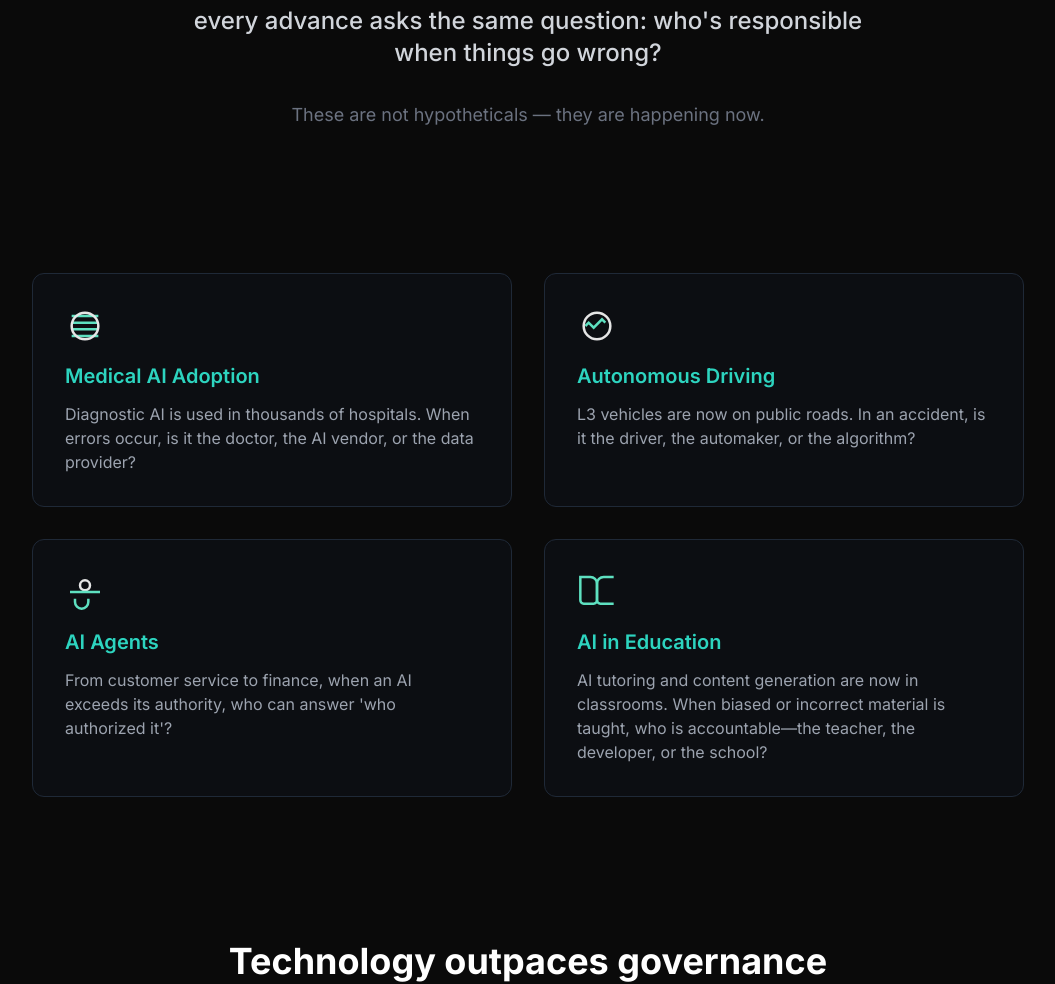
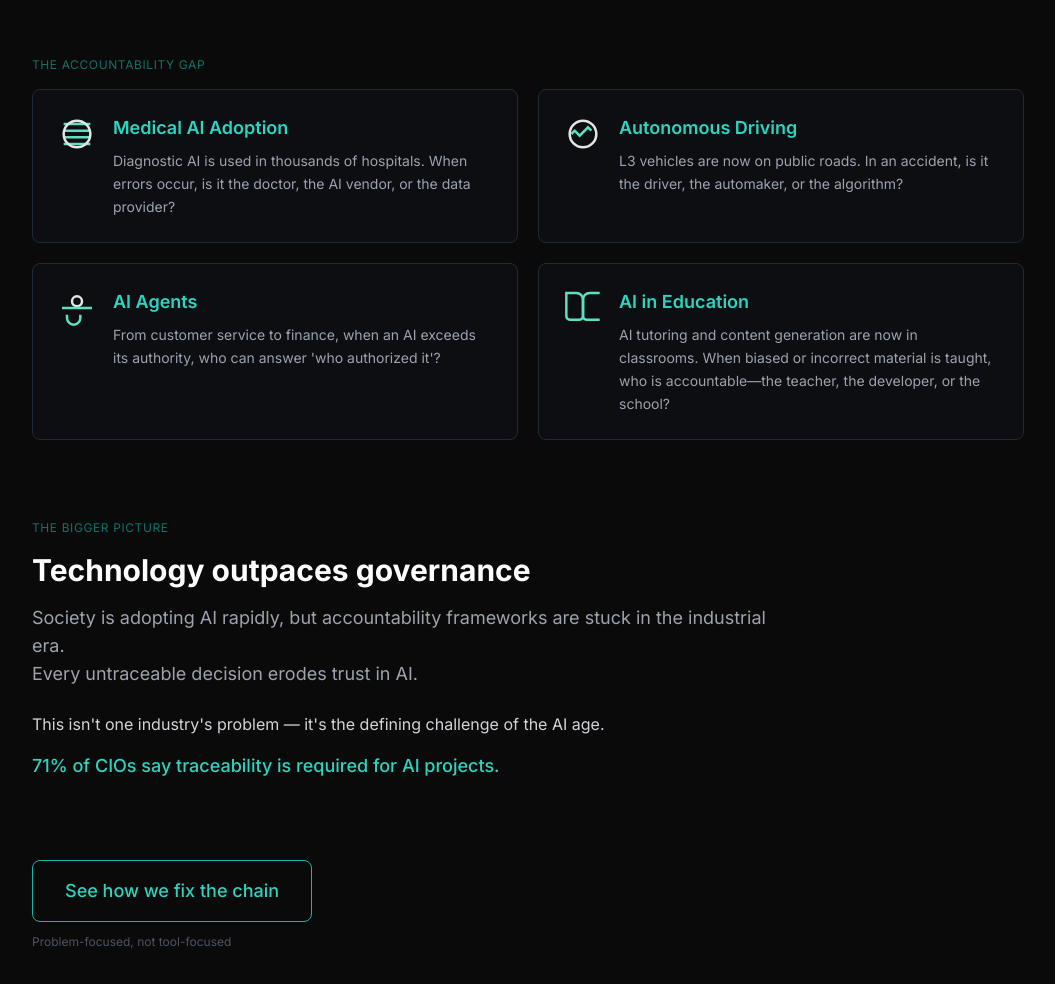
Before and after one commit to schchit/hjs-api, a website: page public/index.html in a window 1280 px wide. Shown: the part 555-1539 px from the top of the page, without its empty margins (112-1167 px from the left). Drawn offline with nearby package versions, Linux system fonts and the light colour scheme.

Commit message:
style: left-align content, increase top spacing for breathing room

```diff
--- a/public/index.html
+++ b/public/index.html
@@ -11,27 +11,21 @@
         body { background: #0a0a0a; }
         .icon { width: 2.5rem; height: 2.5rem; stroke: #5ee0c0; fill: none; stroke-width: 1.5; }
         .card-text { word-break: keep-all; word-wrap: break-word; }
-        /* 极简下拉菜单样式 */
         select {
             background-color: transparent;
-            color: #9ca3af; /* gray-400 */
+            color: #9ca3af;
             font-size: 0.75rem;
             cursor: pointer;
         }
-        select:focus {
-            outline: none;
-        }
-        select option {
-            background-color: #111827; /* gray-900 */
-            color: white;
-        }
+        select:focus { outline: none; }
+        select option { background-color: #111827; color: white; }
     </style>
 </head>
 <body class="bg-[#0a0a0a] text-[#e5e5e5] antialiased">
-    <!-- 大幅增加顶部内边距，让内容整体下移 -->
-    <div class="max-w-5xl mx-auto px-4 pt-24 md:pt-32 pb-12">
-        <!-- 极简导航：保留语言下拉，但去掉视觉样式 -->
-        <div class="flex justify-between items-center mb-24 md:mb-32 text-sm">
+    <!-- 整体下移：增加顶部内边距，但保持导航在顶部 -->
+    <div class="max-w-5xl mx-auto px-4 pt-20 pb-12">
+        <!-- 导航 - 保持在最上方 -->
+        <div class="flex justify-between items-center mb-16 text-sm">
             <div class="text-white font-semibold text-lg">HJS</div>
             <div class="flex gap-8 md:gap-10 text-gray-400">
                 <a href="/" class="text-white hover:text-teal-400 transition" data-i18n="nav_home">Home</a>
@@ -40,111 +34,115 @@
                 <a href="/console.html" class="hover:text-teal-400 transition" data-i18n="nav_console">Console</a>
                 <a href="/lookup.html" class="hover:text-teal-400 transition" data-i18n="nav_lookup">Lookup</a>
             </div>
-            <!-- 极简语言下拉：透明背景、无边框、灰色文字 -->
             <select onchange="switchLang(this.value)">
                 <option value="en" selected>EN</option>
                 <option value="zh">中文</option>
             </select>
         </div>
 
-        <!-- 核心社会问题 - 标题层级明确 -->
-        <div class="text-center mb-28 md:mb-36">
-            <!-- H1: 最大、最粗、最亮 -->
-            <h1 class="text-5xl md:text-6xl font-bold text-white mb-8 leading-tight max-w-4xl mx-auto px-2" data-i18n="headline">
+        <!-- 核心标题区域 - 左对齐，自然换行 -->
+        <div class="mb-16">
+            <!-- 上标题 - 位置不变，但左对齐 -->
+            <h1 class="text-5xl md:text-6xl font-bold text-white leading-tight max-w-4xl" data-i18n="headline">
                 AI is reshaping society<br>but accountability hasn't caught up
             </h1>
 
-            <!-- H2: 中等粗细，略亮 -->
-            <p class="text-xl md:text-2xl text-gray-300 font-medium max-w-3xl mx-auto px-4 leading-relaxed" data-i18n="subhead">
-                Medical AI, autonomous driving, AI agents in the workplace, AI in education —<br class="hidden sm:block">
+            <!-- 副标题 - 左对齐，自然宽度 -->
+            <p class="text-xl md:text-2xl text-gray-300 max-w-3xl mt-6 leading-relaxed" data-i18n="subhead">
+                Medical AI, autonomous driving, AI agents in the workplace, AI in education —<br>
                 every advance asks the same question: who's responsible when things go wrong?
             </p>
 
-            <!-- 强调句 -->
-            <p class="text-base md:text-lg text-gray-500 mt-6 md:mt-8" data-i18n="subfoot">
+            <!-- 强调句 - 左对齐 -->
+            <p class="text-base md:text-lg text-gray-500 mt-4" data-i18n="subfoot">
                 These are not hypotheticals — they are happening now.
             </p>
         </div>
 
-        <!-- 行业痛点（四个卡片）- 卡片标题用品牌色突出 -->
-        <div class="grid md:grid-cols-2 gap-6 md:gap-8 mb-28 md:mb-36">
+        <!-- 行业痛点卡片 - 左对齐内容 -->
+        <div class="mb-20">
+            <!-- 区域小标题 - 左对齐 -->
+            <p class="text-xs text-teal-500/60 uppercase tracking-wider mb-4">The accountability gap</p>
+
+            <div class="grid md:grid-cols-2 gap-5">
                 <!-- 医疗AI -->
-            <div class="p-6 md:p-8 border border-gray-800 rounded-xl bg-gray-900/30
-                        hover:bg-gray-900/50 hover:border-teal-500/30 hover:shadow-lg
-                        hover:shadow-teal-500/5 transition-all duration-300">
-                <div class="mb-4">
-                    <svg class="icon" viewBox="0 0 24 24" stroke="currentColor">
+                <div class="p-6 border border-gray-800 rounded-lg bg-gray-900/30
+                            hover:bg-gray-900/50 hover:border-teal-500/30 transition-all">
+                    <div class="flex items-start gap-4">
+                        <svg class="icon flex-shrink-0" viewBox="0 0 24 24" stroke="currentColor">
                             <path d="M4 14h16M4 18h16M4 6h16M4 10h16" />
                             <circle cx="12" cy="12" r="8" stroke="currentColor" fill="none"/>
                         </svg>
+                        <div>
+                            <h3 class="text-lg font-semibold text-teal-400 mb-2" data-i18n="pain1_title">Medical AI Adoption</h3>
+                            <p class="text-gray-400 text-sm leading-relaxed card-text" data-i18n="pain1_desc">Diagnostic AI is used in thousands of hospitals. When errors occur, is it the doctor, the AI vendor, or the data provider?</p>
                         </div>
-                <!-- H3: 品牌色，中等粗细 -->
-                <h3 class="text-lg md:text-xl text-teal-400 font-semibold mb-3" data-i18n="pain1_title">Medical AI Adoption</h3>
-                <p class="text-gray-400 text-sm md:text-base leading-relaxed card-text" data-i18n="pain1_desc">Diagnostic AI is used in thousands of hospitals. When errors occur, is it the doctor, the AI vendor, or the data provider?</p>
+                    </div>
                 </div>
                 <!-- 自动驾驶 -->
-            <div class="p-6 md:p-8 border border-gray-800 rounded-xl bg-gray-900/30
-                        hover:bg-gray-900/50 hover:border-teal-500/30 hover:shadow-lg
-                        hover:shadow-teal-500/5 transition-all duration-300">
-                <div class="mb-4">
-                    <svg class="icon" viewBox="0 0 24 24" stroke="currentColor">
+                <div class="p-6 border border-gray-800 rounded-lg bg-gray-900/30
+                            hover:bg-gray-900/50 hover:border-teal-500/30 transition-all">
+                    <div class="flex items-start gap-4">
+                        <svg class="icon flex-shrink-0" viewBox="0 0 24 24" stroke="currentColor">
                             <path d="M5 12l2-2 3 3 5-5 2 2" />
                             <circle cx="12" cy="12" r="8" stroke="currentColor" fill="none"/>
                         </svg>
+                        <div>
+                            <h3 class="text-lg font-semibold text-teal-400 mb-2" data-i18n="pain2_title">Autonomous Driving</h3>
+                            <p class="text-gray-400 text-sm leading-relaxed card-text" data-i18n="pain2_desc">L3 vehicles are now on public roads. In an accident, is it the driver, the automaker, or the algorithm?</p>
                         </div>
-                <h3 class="text-lg md:text-xl text-teal-400 font-semibold mb-3" data-i18n="pain2_title">Autonomous Driving</h3>
-                <p class="text-gray-400 text-sm md:text-base leading-relaxed card-text" data-i18n="pain2_desc">L3 vehicles are now on public roads. In an accident, is it the driver, the automaker, or the algorithm?</p>
+                    </div>
                 </div>
                 <!-- AI智能体 -->
-            <div class="p-6 md:p-8 border border-gray-800 rounded-xl bg-gray-900/30
-                        hover:bg-gray-900/50 hover:border-teal-500/30 hover:shadow-lg
-                        hover:shadow-teal-500/5 transition-all duration-300">
-                <div class="mb-4">
-                    <svg class="icon" viewBox="0 0 24 24" stroke="currentColor">
+                <div class="p-6 border border-gray-800 rounded-lg bg-gray-900/30
+                            hover:bg-gray-900/50 hover:border-teal-500/30 transition-all">
+                    <div class="flex items-start gap-4">
+                        <svg class="icon flex-shrink-0" viewBox="0 0 24 24" stroke="currentColor">
                             <circle cx="12" cy="8" r="3" stroke="currentColor" fill="none"/>
                             <path d="M6 16v2a4 4 0 0 0 8 0v-2" />
                             <path d="M3 12h18" />
                         </svg>
+                        <div>
+                            <h3 class="text-lg font-semibold text-teal-400 mb-2" data-i18n="pain3_title">AI Agents</h3>
+                            <p class="text-gray-400 text-sm leading-relaxed card-text" data-i18n="pain3_desc">From customer service to finance, when an AI exceeds its authority, who can answer 'who authorized it'?</p>
                         </div>
-                <h3 class="text-lg md:text-xl text-teal-400 font-semibold mb-3" data-i18n="pain3_title">AI Agents</h3>
-                <p class="text-gray-400 text-sm md:text-base leading-relaxed card-text" data-i18n="pain3_desc">From customer service to finance, when an AI exceeds its authority, who can answer 'who authorized it'?</p>
+                    </div>
                 </div>
                 <!-- 教育AI -->
-            <div class="p-6 md:p-8 border border-gray-800 rounded-xl bg-gray-900/30
-                        hover:bg-gray-900/50 hover:border-teal-500/30 hover:shadow-lg
-                        hover:shadow-teal-500/5 transition-all duration-300">
-                <div class="mb-4">
-                    <svg class="icon" viewBox="0 0 24 24" stroke="currentColor">
+                <div class="p-6 border border-gray-800 rounded-lg bg-gray-900/30
+                            hover:bg-gray-900/50 hover:border-teal-500/30 transition-all">
+                    <div class="flex items-start gap-4">
+                        <svg class="icon flex-shrink-0" viewBox="0 0 24 24" stroke="currentColor">
                             <path d="M2 3h6a4 4 0 0 1 4 4v10a2 2 0 0 1-2 2H4a2 2 0 0 1-2-2V3z" />
                             <path d="M22 3h-6a4 4 0 0 0-4 4v10a2 2 0 0 0 2 2h8" />
                         </svg>
+                        <div>
+                            <h3 class="text-lg font-semibold text-teal-400 mb-2" data-i18n="pain4_title">AI in Education</h3>
+                            <p class="text-gray-400 text-sm leading-relaxed card-text" data-i18n="pain4_desc">AI tutoring and content generation are now in classrooms. When biased or incorrect material is taught, who is accountable?</p>
                         </div>
-                <h3 class="text-lg md:text-xl text-teal-400 font-semibold mb-3" data-i18n="pain4_title">AI in Education</h3>
-                <p class="text-gray-400 text-sm md:text-base leading-relaxed card-text" data-i18n="pain4_desc">AI tutoring and content generation are now in classrooms. When biased or incorrect material is taught, who is accountable—the teacher, the developer, or the school?</p>
+                    </div>
+                </div>
             </div>
         </div>
 
-        <!-- 核心痛点区域 - 优化排版 -->
-        <div class="max-w-3xl mx-auto text-center mb-28 md:mb-36">
-            <h2 class="text-3xl md:text-4xl font-bold text-white mb-6" data-i18n="core_title">Technology outpaces governance</h2>
-            <p class="text-gray-400 text-base md:text-lg leading-relaxed mb-8 max-w-2xl mx-auto" data-i18n="core_desc">
-                Society is adopting AI rapidly, but accountability frameworks are stuck in the industrial era.<br class="hidden sm:block">
+        <!-- 核心痛点区域 - 左对齐 -->
+        <div class="max-w-3xl mb-20">
+            <p class="text-xs text-teal-500/60 uppercase tracking-wider mb-4">The bigger picture</p>
+            <h2 class="text-2xl md:text-3xl font-bold text-white mb-4" data-i18n="core_title">Technology outpaces governance</h2>
+            <p class="text-gray-400 text-base md:text-lg leading-relaxed mb-6" data-i18n="core_desc">
+                Society is adopting AI rapidly, but accountability frameworks are stuck in the industrial era.<br>
                 Every untraceable decision erodes trust in AI.
             </p>
-            <p class="text-gray-300 text-sm md:text-base mb-6 italic" data-i18n="core_footer">
+            <p class="text-gray-300 text-sm md:text-base mb-4" data-i18n="core_footer">
                 This isn't one industry's problem — it's the defining challenge of the AI age.
             </p>
-            <div class="relative inline-block">
-                <div class="absolute inset-0 bg-teal-500/10 blur-xl rounded-full"></div>
-                <p class="relative text-xl md:text-2xl text-teal-400 font-semibold px-6 py-3" data-i18n="core_stat">
+            <p class="text-base md:text-lg text-teal-400 font-medium" data-i18n="core_stat">
                 71% of CIOs say traceability is required for AI projects.
             </p>
         </div>
-            <div class="w-16 h-0.5 bg-teal-500/30 mx-auto mt-8"></div>
-        </div>
 
-        <!-- 按钮 - 透明背景+品牌色边框 -->
-        <div class="text-center">
+        <!-- 按钮 - 左对齐，更自然 -->
+        <div class="mb-16">
             <a href="/product.html"
                class="inline-block px-8 py-4 border border-teal-500 text-teal-400
                       rounded-lg hover:bg-teal-500/10 transition-all duration-300
@@ -155,8 +153,8 @@
             <p class="text-xs text-gray-600 mt-3" data-i18n="cta_note">Problem-focused, not tool-focused</p>
         </div>
 
-        <!-- 底部 -->
-        <div class="text-center text-xs text-gray-600 pt-12 md:pt-16 border-t border-gray-800 mt-16 md:mt-20">
+        <!-- 底部 - 保持居中（底部通常居中） -->
+        <div class="text-center text-xs text-gray-600 pt-12 border-t border-gray-800">
             <a href="https://github.com/schchit/hjs-api" class="hover:text-gray-400 mx-3 py-2 inline-block" data-i18n="footer_github">GitHub</a>
             <span class="text-gray-700">·</span>
             <a href="/spec/README.md" class="hover:text-gray-400 mx-3 py-2 inline-block" data-i18n="footer_spec">Spec</a>
```
Lines whose indentation alone changed are shown as unchanged.
